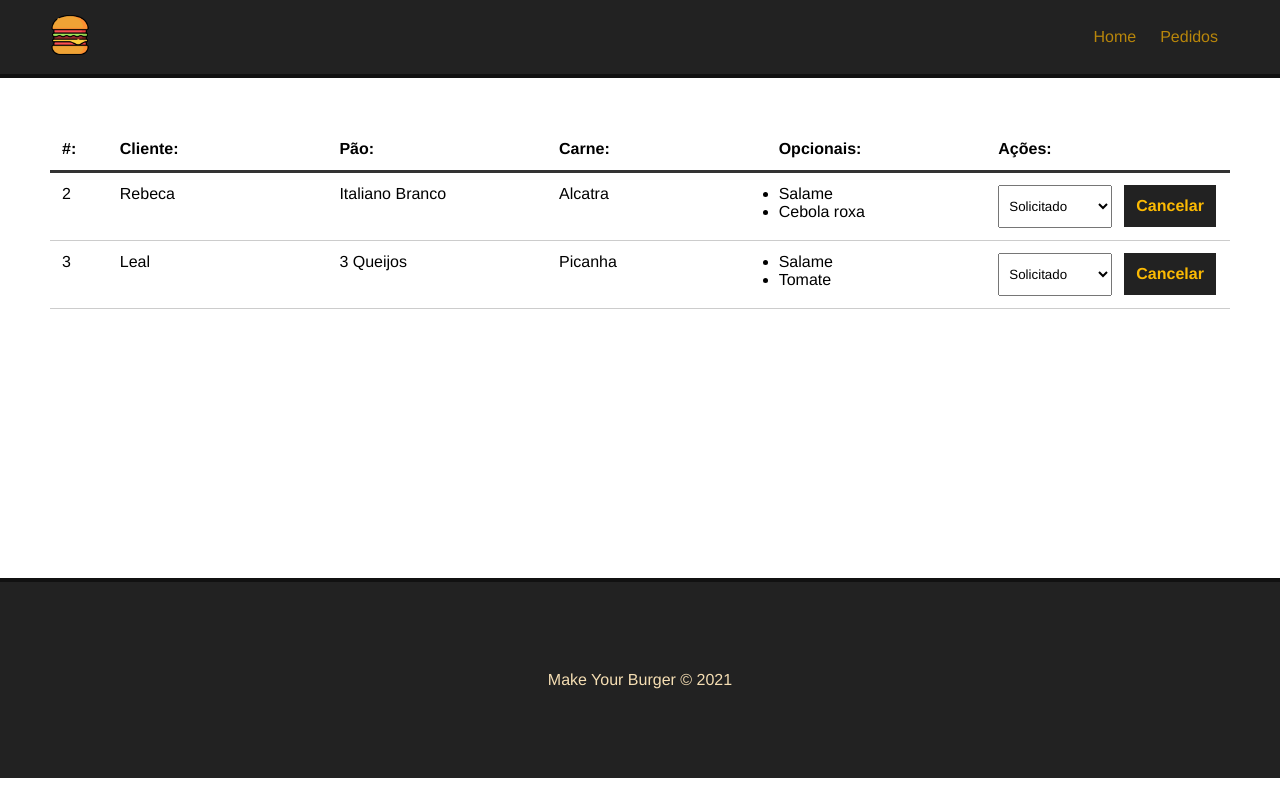
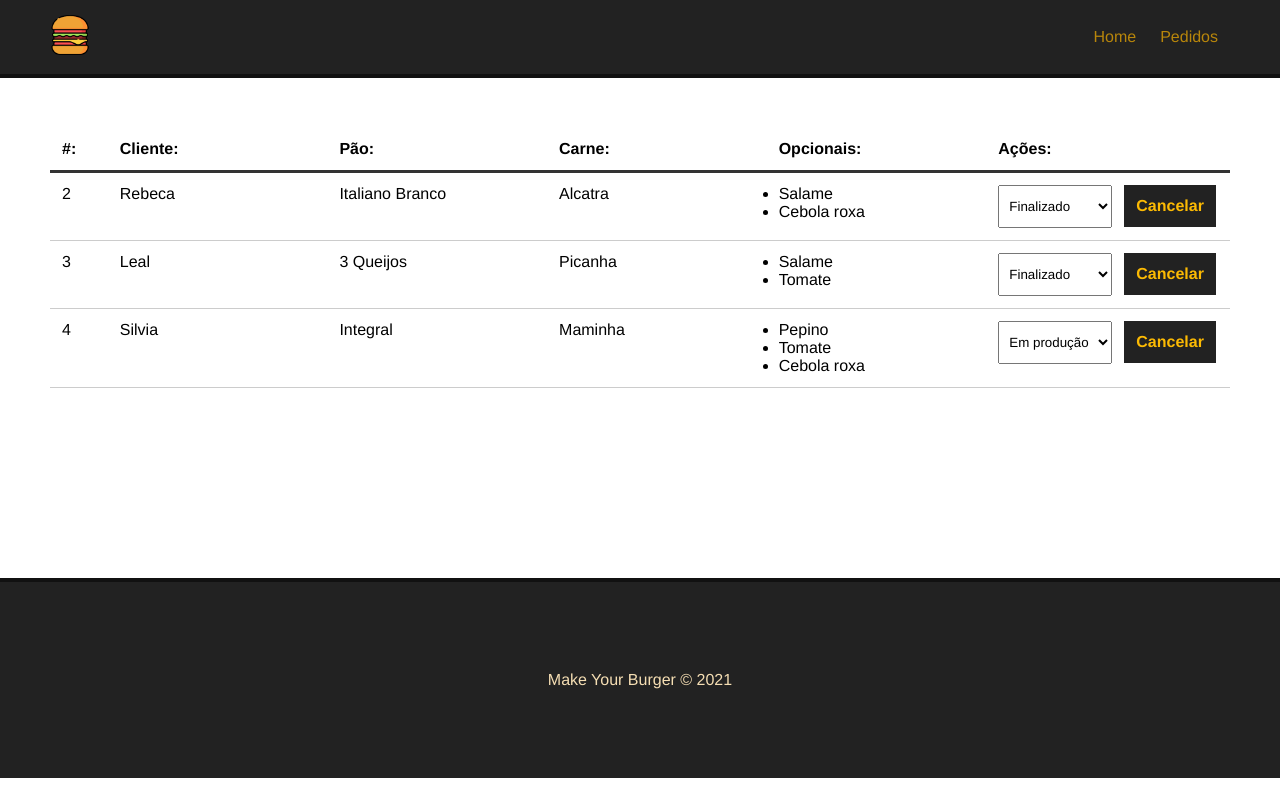
Before and after one commit to lealalves/make-your-burger, a Vue app: page /pedidos in a window 1280 px wide. Built offline with nearby package versions, Linux system fonts and the light colour scheme; data requests are answered from the project's data file.

Commit message:
atualizando status dos pedidos

```diff
--- a/db/db.json
+++ b/db/db.json
@@ -90,7 +90,7 @@
         "Salame",
         "Cebola roxa"
       ],
-      "status": "Solicitado",
+      "status": "Finalizado",
       "id": 2
     },
     {
@@ -101,8 +101,20 @@
         "Salame",
         "Tomate"
       ],
-      "status": "Solicitado",
+      "status": "Finalizado",
       "id": 3
+    },
+    {
+      "nome": "Silvia",
+      "carne": "Maminha",
+      "pao": "Integral",
+      "opcionais": [
+        "Pepino",
+        "Tomate",
+        "Cebola roxa"
+      ],
+      "status": "Em produção",
+      "id": 4
     }
   ]
 }
--- a/src/components/Dashboard.vue
+++ b/src/components/Dashboard.vue
@@ -23,7 +23,7 @@
                         </ul>
                     </div>
                     <div>
-                        <select name="status" class="status" @change="updateStatus(burger.id)">
+                        <select name="status" class="status" @change="updateStatus(burger.id, $event)">
                             <option v-for="s in status" :key="s.id" :value="s.tipo" :selected="burger.status == s.tipo">
                                 {{s.tipo}}
                             </option>
@@ -76,8 +76,21 @@ export default {
 
             this.getPedidos()
         },
-        async updateStatus(e){
-            console.log(e);
+        async updateStatus(id, e){
+            const option = e.target.value
+
+            const dataJson = JSON.stringify({ status: option })
+
+            const req = await fetch(`http://localhost:3000/burgers/${id}`, {
+                method: "PATCH",
+                headers: {"Content-Type": "application/json"},
+                body: dataJson
+            })
+
+            const res = await req.json()
+
+            console.log(res);
+
         }
     },
     mounted() {
```
